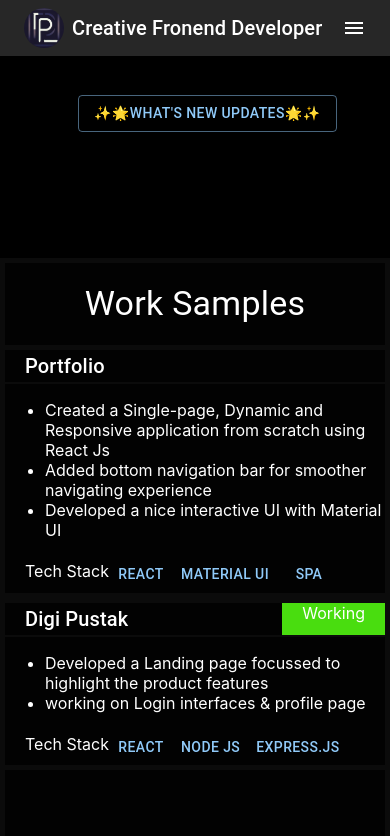
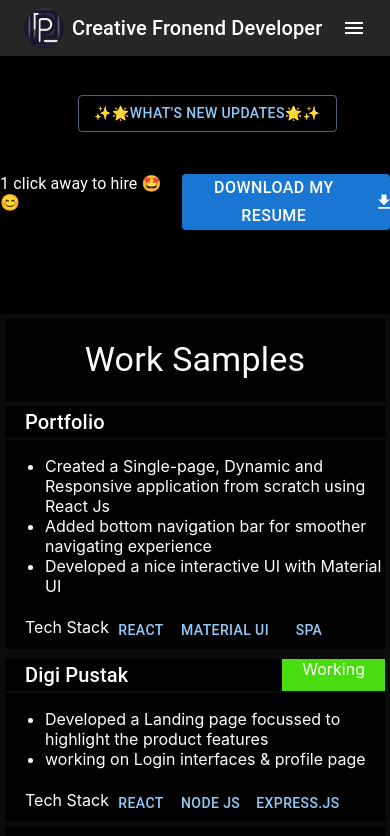
Before and after one commit to Pavan-Sai-padavala/PORTFOLIO, a React (Create React App) app: page /Home/Projects in a window 390 px wide. Shown: the top 836 px of the page. Built offline with nearby package versions, Linux system fonts and the light colour scheme.

Commit message:
Added Resume Section

```diff
--- a/src/App.css
+++ b/src/App.css
@@ -306,6 +306,10 @@ nav{
 .updates button{
     margin:10vw 0 0 40vw;
 }
+.resumeContainer{
+    display: flex;justify-content: space-around;
+    margin:10vh 10vw 10vh 10vw;
+}
 
 @media screen and (min-width:900px) {
     .menuIcon{
@@ -322,6 +326,10 @@ nav{
         border-style: solid;
         border-color: rgba(15, 15, 15, 0.76);
         border-width:5px;
+    }
+    .resumeContainer{
+        margin:5vh 0vw 5vh 0vw;
+        font-size:12px;
     }
     @keyframes banner{
         0% {
@@ -357,7 +365,7 @@ nav{
         margin:12vh 0 20vh 0vw;
     }
     .cardContainer{
-        margin:15vh 0vw 10vh 0vw;
+        margin:10vh 0vw 10vh 0vw;
         border-style: solid;
         border-color: rgba(15, 15, 15, 0.76);
         border-width:5px;
--- /dev/null
+++ b/src/components/Resume.tsx
@@ -0,0 +1,30 @@
+import { Button, Link, ThemeProvider, Typography, createMuiTheme } from '@mui/material'
+import DownloadIcon from '@mui/icons-material/Download';
+import React from 'react'
+
+const theme = createMuiTheme({
+    typography: {
+      h4: {
+        '@media (max-width:600px)': {
+          fontSize: 'medium',
+        },
+      },
+      button: {
+        '@media (max-width:600px)': {
+            padding:'0',
+            fontSize: 'medium',
+          },
+      },
+  }});
+const Resume = () => {
+  return (
+    <ThemeProvider theme={theme}>
+    <div className="resumeContainer">
+        <Typography variant='h4' style={{color:'white'}}>1 click away to hire &#129321;	&#128522;</Typography>
+        <Link href="https://drive.google.com/file/d/1qJzXZRDwl236nLThxoXG0QpD4OnkMm7v/view?usp=drive_link" target="_blank" rel="noopener noreferrer"><Button variant='contained'endIcon={<DownloadIcon />}>Download My Resume</Button></Link>
+    </div>
+    </ThemeProvider>
+  )
+}
+
+export default Resume
--- a/src/pages/Home.tsx
+++ b/src/pages/Home.tsx
@@ -4,6 +4,7 @@ import { AppBar,Avatar,Box,Button,Drawer,Icon,IconButton,Menu,Stack,Toolbar, Typ
 import SocialBar2 from "../components/SocialBar2";
 import MenuIcon from '@mui/icons-material/Menu';
 import logo from '../components/logo.jpg';
+import Resume from "../components/Resume";
 
 function Home(){
     const text1='PAVAN SAI PADAVALA';
@@ -51,6 +52,7 @@ function Home(){
                     </Stack>
                 }
         <Link className="updates" to='/Updates'><Button variant="outlined">&#10024;&#127775;What's new updates&#127775;&#10024;</Button></Link>
+        <Resume />
         <Outlet />
         <SocialBar2 />
         </>
```
